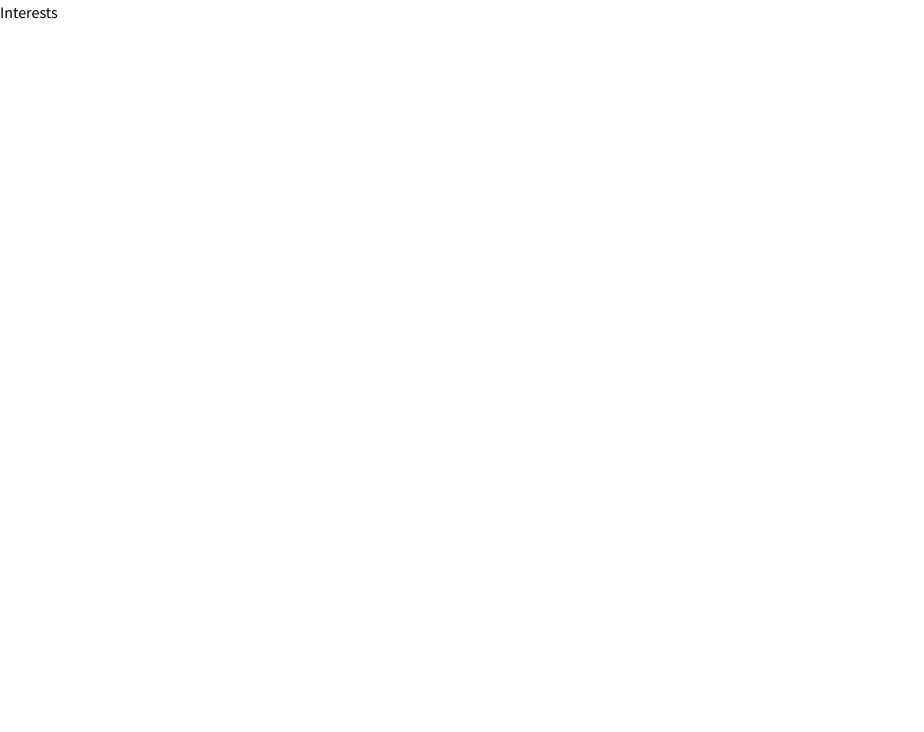
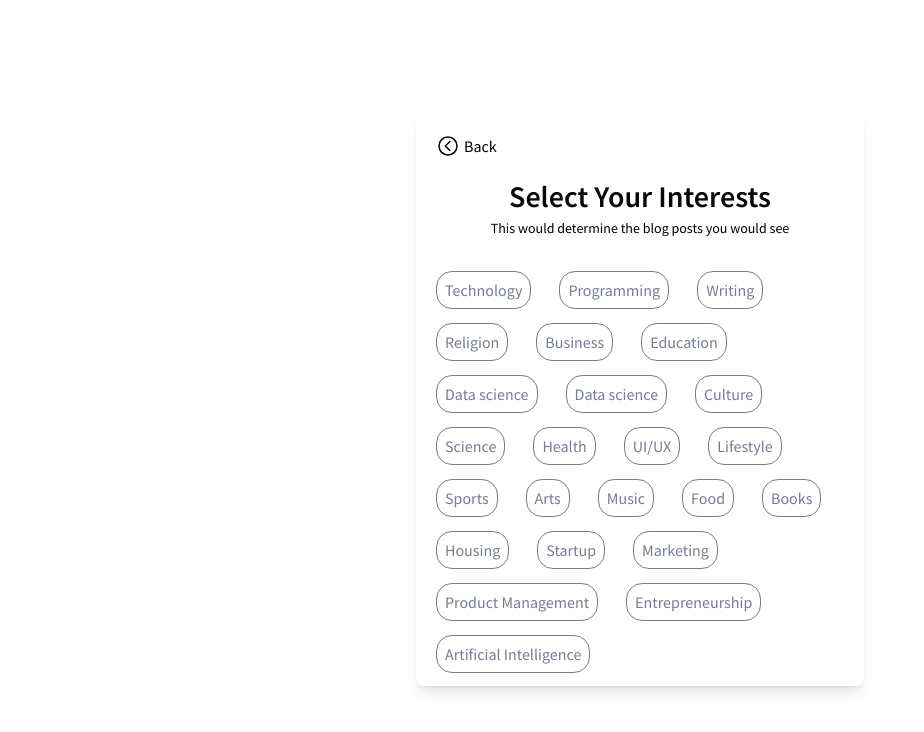
Before and after one commit to Elue-dev/BytesBlog-Client, a React (Vite) app: page /create-account in a window 1280 px wide. Both pictures are taken after typing "Sample", "Sample", "Sample", "Sample", "Sample" into the empty fields and a click on the button "CONTINUE". Shown: the top 732 px of the page, without its empty margins (0-924 px from the left). Built offline with nearby package versions, Linux system fonts and the light colour scheme.

Commit message:
feat: setup interests data and interest page

```diff
--- /dev/null
+++ b/src/components/interests/data.ts
@@ -0,0 +1,26 @@
+export const userInterests: string[] = [
+  "Technology",
+  "Programming",
+  "Writing",
+  "Religion",
+  "Business",
+  "Education",
+  "Data science",
+  "Data science",
+  "Culture",
+  "Science",
+  "Health",
+  "UI/UX",
+  "Lifestyle",
+  "Sports",
+  "Arts",
+  "Music",
+  "Food",
+  "Books",
+  "Housing",
+  "Startup",
+  "Marketing",
+  "Product Management",
+  "Entrepreneurship",
+  "Artificial Intelligence",
+];
--- a/src/components/interests/index.tsx
+++ b/src/components/interests/index.tsx
@@ -1,4 +1,6 @@
 import { InterestsProps } from "@/types";
+import { userInterests } from "./data";
+import { IoChevronBackCircleOutline } from "react-icons/io5";
 
 export default function Interests({
   interests,
@@ -7,6 +9,35 @@ export default function Interests({
 }: InterestsProps) {
   console.log(interests);
   console.log(setInterests);
-  console.log(previousStep);
-  return <div>Interests</div>;
+
+  return (
+    <div className="flex h-screen items-center justify-center">
+      <div className="mx-4 my-8 w-full max-w-md rounded-lg bg-white p-0 sm:p-5 sm:shadow-lg">
+        <div
+          onClick={previousStep}
+          className="flex cursor-pointer items-center justify-start gap-1 pb-2"
+        >
+          <IoChevronBackCircleOutline className="text-2xl" />
+          <span>Back</span>
+        </div>
+        <h1 className="pt-3 text-center text-3xl font-semibold text-blackNeutral">
+          Select Your Interests
+        </h1>
+        <p className="mb-4 mt-1 text-center text-sm">
+          This would determine the blog posts you would see
+        </p>
+        <div className="flex flex-wrap gap-7 pt-6">
+          {userInterests.map((interest, idx) => (
+            <div key={idx}>
+              <div>
+                <span className="cursor-pointer rounded-2xl border border-lighterGray p-2 text-lighterGray">
+                  {interest}
+                </span>
+              </div>
+            </div>
+          ))}
+        </div>
+      </div>
+    </div>
+  );
 }
--- a/src/components/signup_form/index.tsx
+++ b/src/components/signup_form/index.tsx
@@ -3,6 +3,7 @@ import Button from "../button";
 import bytesLogo from "@/assets/bytesLogo.svg";
 import { Link } from "react-router-dom";
 import { FcGoogle } from "react-icons/fc";
+import { HiOutlineEye } from "react-icons/hi";
 import Input from "../input";
 
 export default function SignUpForm({
@@ -34,36 +35,34 @@ export default function SignUpForm({
           <form action="">
             <div className="flex flex-col gap-4 sm:flex-row">
               <div className="relative w-full sm:w-1/2">
-                <Input type="text" className="w-full p-2" />
-                <span className="absolute bottom-8 left-2 bg-white px-1 text-blackNeutral">
-                  First Name
-                </span>
+                <Input type="text" className="w-full p-2.5" />
+                <span className="form-text">First Name</span>
               </div>
+
               <div className="relative w-full pt-3 sm:w-1/2 sm:pt-0">
-                <Input type="text" className="w-full p-2" />
-                <span className="absolute bottom-8 left-2 bg-white px-1 text-blackNeutral">
-                  Last Name
-                </span>
+                <Input type="text" className="w-full p-2.5" />
+                <span className="form-text">Last Name</span>
               </div>
             </div>
 
             <div className="relative pt-8">
-              <Input type="text" className="w-full p-2" />
-              <span className="absolute bottom-8 left-2 bg-white px-1 text-blackNeutral">
-                Email Address
-              </span>
+              <Input type="text" className="w-full p-2.5" />
+              <span className="form-text">Email Address</span>
             </div>
+
             <div className="relative pt-8">
-              <Input type="text" className="w-full p-2" />
-              <span className="absolute bottom-8 left-2 bg-white px-1 text-blackNeutral">
-                Password
+              <Input type="text" className="w-full p-2.5" />
+              <span className="form-text">Password</span>
+              <span className="absolute bottom-3 right-2 cursor-pointer text-2xl text-gray-600">
+                <HiOutlineEye />
               </span>
             </div>
 
             <div className="relative pt-8">
-              <Input type="text" className="w-full p-2" />
-              <span className="absolute bottom-8 left-2 bg-white px-1 text-blackNeutral">
-                Confirm Password
+              <Input type="text" className="w-full p-2.5" />
+              <span className="form-text">Confirm Password</span>
+              <span className="absolute bottom-3 right-2 cursor-pointer text-2xl text-gray-600">
+                <HiOutlineEye />
               </span>
             </div>
 
@@ -74,6 +73,13 @@ export default function SignUpForm({
             >
               Continue
             </Button>
+
+            <p className="mb-3 mt-4 text-right text-blackNeutral">
+              Already have a Bytes account?{" "}
+              <Link to="/sign-in" className="font-semibold underline">
+                Sign In
+              </Link>
+            </p>
           </form>
         </div>
       </div>
--- a/tailwind.config.js
+++ b/tailwind.config.js
@@ -9,8 +9,22 @@ export default {
         lightTextColor: "#8E8E93",
         blackNeutral: "#07080A",
         lightGray: "#B6B6B6",
+        lighterGray: "#767D8D",
       },
     },
   },
-  plugins: [],
+  plugins: [
+    function ({ addUtilities }) {
+      addUtilities({
+        ".form-text": {
+          position: "absolute",
+          bottom: "1.95rem",
+          left: "1rem",
+          backgroundColor: "white",
+          padding: "0.25rem",
+          color: "var(--blackNeutral)",
+        },
+      });
+    },
+  ],
 };
```
